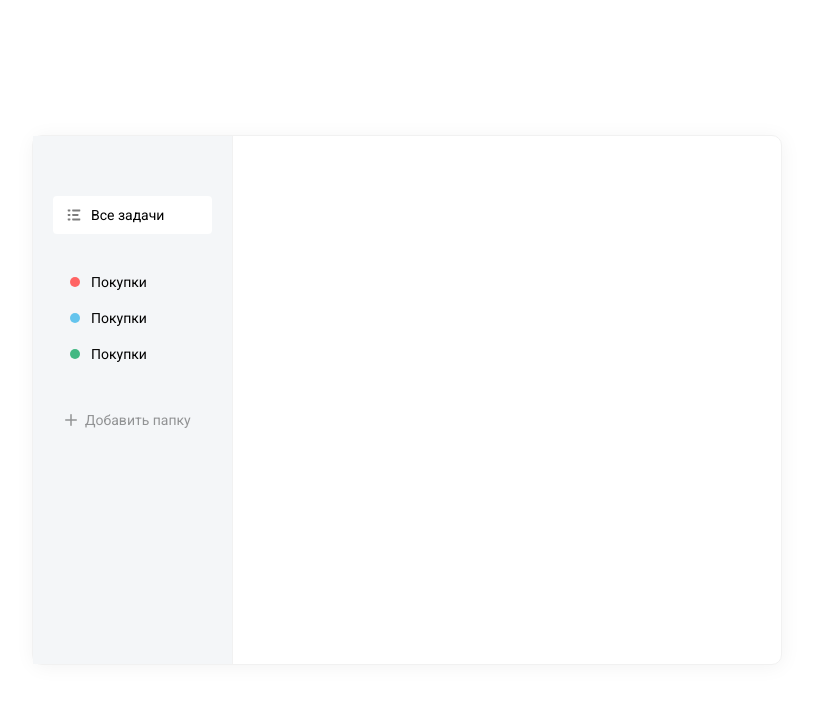
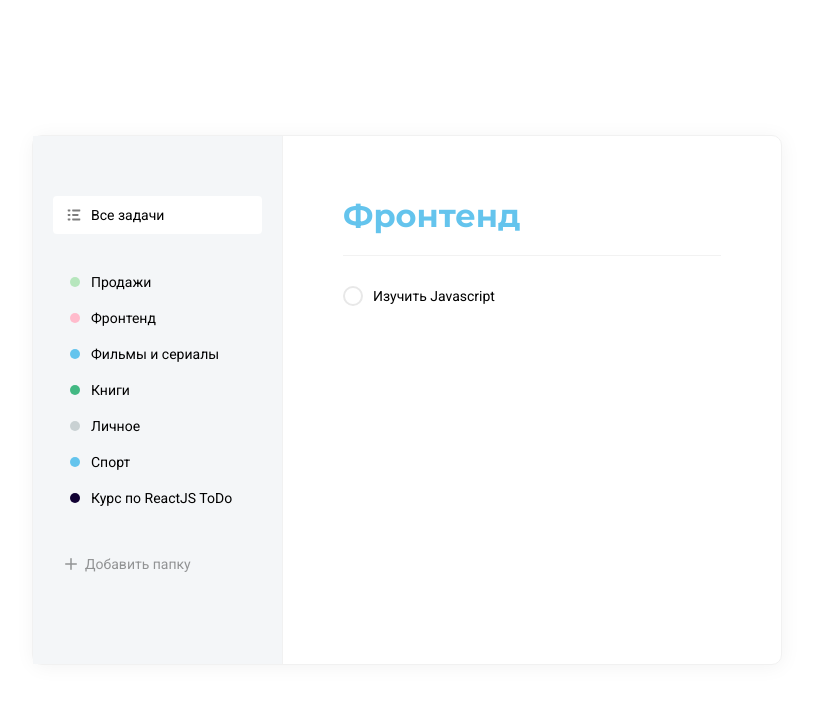
Before and after one commit to classsik/todo, a React (Create React App) app in the folder todo-app/: page / in a window 1280 px wide. Shown: the top 704 px of the page, without its empty margins (233-1046 px from the left). Built offline with nearby package versions, Linux system fonts and the light colour scheme.

Commit message:
Sidebar completed, Tasks design started"

```diff
--- a/todo-app/public/index.html
+++ b/todo-app/public/index.html
@@ -10,6 +10,7 @@
   <link rel="apple-touch-icon" href="%PUBLIC_URL%/logo192.png" />
   <link rel="preconnect" href="https://fonts.gstatic.com">
   <link href="https://fonts.googleapis.com/css2?family=Roboto:wght@400;500&display=swap" rel="stylesheet">
+  <link href="https://fonts.googleapis.com/css2?family=Montserrat:wght@700&display=swap" rel="stylesheet">
   <link rel="manifest" href="%PUBLIC_URL%/manifest.json" />
   <!--
       Notice the use of %PUBLIC_URL% in the tags above.
--- a/todo-app/src/App.js
+++ b/todo-app/src/App.js
@@ -1,9 +1,25 @@
-import React from "react";
+import React, { useState } from "react";
 import List from "./components/List";
 import AddList from "./components/AddList";
+import Tasks from "./components/Tasks";
+
 import DB from "./assets/db.json";
 
 function App() {
+  const [lists, setLists] = useState(
+    DB.lists.map((item) => {
+      item.color = DB.colors.filter(
+        (color) => item.colorId === color.id
+      )[0].name;
+      return item;
+    })
+  );
+
+  const onAddList = (obj) => {
+    const newList = [...lists, obj];
+    setLists(newList);
+  };
+
   return (
     <div className="todo">
       <div className="todo__sidebar">
@@ -29,26 +45,12 @@ function App() {
             },
           ]}
         />
-        <List
-          items={[
-            {
-              color: "red",
-              name: "Покупки",
-            },
-            {
-              color: "blue",
-              name: "Покупки",
-            },
-            {
-              color: "green",
-              name: "Покупки",
-            },
-          ]}
-          isRemovable
-        />
-        <AddList colors={DB.colors} />
+        <List items={lists} isRemovable onRemove={(item) => alert(item)} />
+        <AddList colors={DB.colors} onAdd={onAddList} />
       </div>
-      <div className="todo__tasks"></div>
+      <div className="todo__tasks">
+        <Tasks />
+      </div>
     </div>
   );
 }
--- a/todo-app/src/components/AddList/index.jsx
+++ b/todo-app/src/components/AddList/index.jsx
@@ -6,9 +6,30 @@ import closeSvg from "../../assets/img/close.svg";
 
 import "./AddList.scss";
 
-const AddList = ({ colors }) => {
+const AddList = ({ colors, onAdd }) => {
   const [visiblePopup, setVisiblePopup] = useState(false);
   const [selectedColor, selectColor] = useState(colors[0].id);
+  const [inputValue, setInputValue] = useState("");
+
+  const onClose = () => {
+    setInputValue("");
+    selectColor(colors[0].id);
+    setVisiblePopup(false);
+  };
+
+  const addList = () => {
+    if (!inputValue) {
+      alert("Название списка обязательно!!!");
+      return;
+    }
+    const color = colors.filter((c) => c.id === selectedColor)[0].name;
+    onAdd({
+      id: Math.random(),
+      name: inputValue,
+      color: color,
+    });
+    onClose();
+  };
 
   return (
     <div className="add-list">
@@ -51,9 +72,15 @@ const AddList = ({ colors }) => {
             src={closeSvg}
             alt="close button"
             className="add-list__popup-close-btn"
-            onClick={() => setVisiblePopup(false)}
+            onClick={onClose}
           />
-          <input type="text" placeholder="Название списка" className="field" />
+          <input
+            value={inputValue}
+            onChange={(e) => setInputValue(e.target.value)}
+            type="text"
+            placeholder="Название списка"
+            className="field"
+          />
           <div className="add-list__popup-colors">
             {colors.map((color) => (
               <Badge
@@ -64,7 +91,9 @@ const AddList = ({ colors }) => {
               />
             ))}
           </div>
-          <button className="button">Добавить</button>
+          <button className="button" onClick={addList}>
+            Добавить
+          </button>
         </div>
       )}
     </div>
--- a/todo-app/src/components/List/List.scss
+++ b/todo-app/src/components/List/List.scss
@@ -1,4 +1,5 @@
 .list {
+  $self: &;
   margin-bottom: 30px;
 
   li {
@@ -6,10 +7,29 @@
     align-items: center;
     cursor: pointer;
     padding: 10px 12px;
+    transition: background-color 0.2s ease-in-out;
+
+    span {
+      flex: 1;
+    }
 
     .badge {
       position: relative;
       left: 5px;
+    }
+    &:hover {
+      background: rgba($color: #fff, $alpha: 0.5);
+      #{$self}__remove-icon {
+        opacity: 0.2;
+      }
+    }
+
+    #{$self}__remove-icon {
+      opacity: 0;
+      transition: opacity 0.2s ease-in-out;
+      &:hover {
+        opacity: 0.6;
+      }
     }
 
     &.active {
--- a/todo-app/src/components/List/index.jsx
+++ b/todo-app/src/components/List/index.jsx
@@ -2,9 +2,16 @@ import React from "react";
 import "./List.scss";
 import classNames from "classnames";
 
+import removeSvg from "../../assets/img/remove.svg";
 import Badge from "../Badge";
 
-export default function List({ items, isRemovable, onClick }) {
+export default function List({ items, isRemovable, onClick, onRemove }) {
+  const removeList = (item) => {
+    if (window.confirm("Вы действительно хотите удалить раздел?")) {
+      onRemove(item);
+    }
+  };
+
   return (
     <ul className="list" onClick={onClick}>
       {items.map((item, index) => (
@@ -14,6 +21,14 @@ export default function List({ items, isRemovable, onClick }) {
         >
           <i>{item.icon ? item.icon : <Badge color={item.color} />}</i>
           <span>{item.name}</span>
+          {isRemovable && (
+            <img
+              src={removeSvg}
+              alt="Remove icon"
+              className="list__remove-icon"
+              onClick={() => removeList(item)}
+            />
+          )}
         </li>
       ))}
     </ul>
--- /dev/null
+++ b/todo-app/src/components/Tasks/Tasks.scss
@@ -0,0 +1,81 @@
+.tasks {
+  &__title {
+    font-family: "Montserrat";
+    font-weight: 700;
+    font-size: 32px;
+    color: #64c4ed;
+    padding-bottom: 20px;
+    border-bottom: 1px solid #f2f2f2;
+
+    &:hover {
+      img {
+        opacity: 0.2;
+      }
+    }
+    img {
+      margin-left: 5px;
+      cursor: pointer;
+      opacity: 0;
+
+      &:hover {
+        opacity: 0.6;
+      }
+    }
+  }
+
+  &__items {
+    margin-top: 30px;
+    &-row {
+      display: flex;
+      align-items: center;
+
+      p {
+        margin-left: 10px;
+      }
+    }
+  }
+
+  .checkbox {
+    input {
+      display: none;
+    }
+    label {
+      display: flex;
+      justify-content: center;
+      align-items: center;
+      border: 2px solid #e8e8e8;
+      border-radius: 50%;
+      width: 20px;
+      height: 20px;
+      cursor: pointer;
+      transition: background-color 0.2s ease-in-out,
+        border-color 0.2s ease-in-out;
+
+      svg {
+        path {
+          stroke: none;
+        }
+      }
+
+      &:hover {
+        background: #e8e8e8;
+        svg {
+          path {
+            stroke: #b2b2b2;
+          }
+        }
+      }
+    }
+
+    input:checked + label {
+      background: #4dd599;
+      border-color: #4dd599;
+
+      svg {
+        path {
+          stroke: #fff;
+        }
+      }
+    }
+  }
+}
--- /dev/null
+++ b/todo-app/src/components/Tasks/index.jsx
@@ -0,0 +1,42 @@
+import React from "react";
+import editSvg from "../../assets/img/edit.svg";
+
+import "./Tasks.scss";
+
+const Tasks = () => {
+  return (
+    <div className="tasks">
+      <h2 className="tasks__title">
+        Фронтенд <img src={editSvg} alt="Edit icon" />
+      </h2>
+
+      <div className="tasks__items">
+        <div className="tasks__items-row">
+          <div className="checkbox">
+            <input type="checkbox" name="" id="check" />
+            <label htmlFor="check">
+              <svg
+                width="11"
+                height="8"
+                viewBox="0 0 11 8"
+                fill="none"
+                xmlns="http://www.w3.org/2000/svg"
+              >
+                <path
+                  d="M9.29999 1.20001L3.79999 6.70001L1.29999 4.20001"
+                  stroke="black"
+                  stroke-width="1.5"
+                  stroke-linecap="round"
+                  stroke-linejoin="round"
+                />
+              </svg>
+            </label>
+          </div>
+          <p>Изучить Javascript</p>
+        </div>
+      </div>
+    </div>
+  );
+};
+
+export default Tasks;
--- a/todo-app/src/index.scss
+++ b/todo-app/src/index.scss
@@ -24,10 +24,16 @@ body {
   border-radius: 10px;
   border: 1px solid #f1f1f1;
   font-size: 14px;
+  display: flex;
+
+  &__tasks {
+    flex: 1;
+    padding: 60px;
+  }
 
   &__sidebar {
     background-color: #f4f6f8;
-    width: 200px;
+    width: 250px;
     height: 100%;
     border-right: 1px solid #f1f1f1;
     padding: 60px 20px;
```
